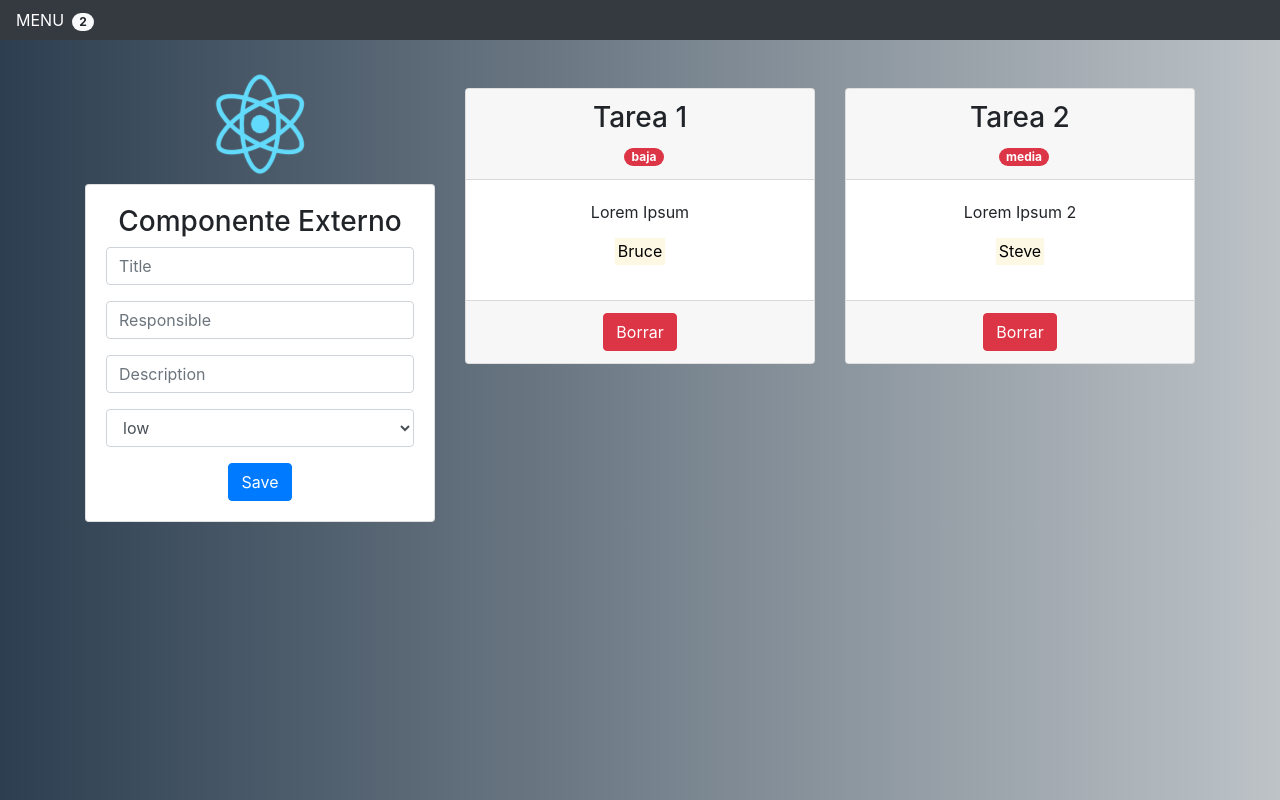
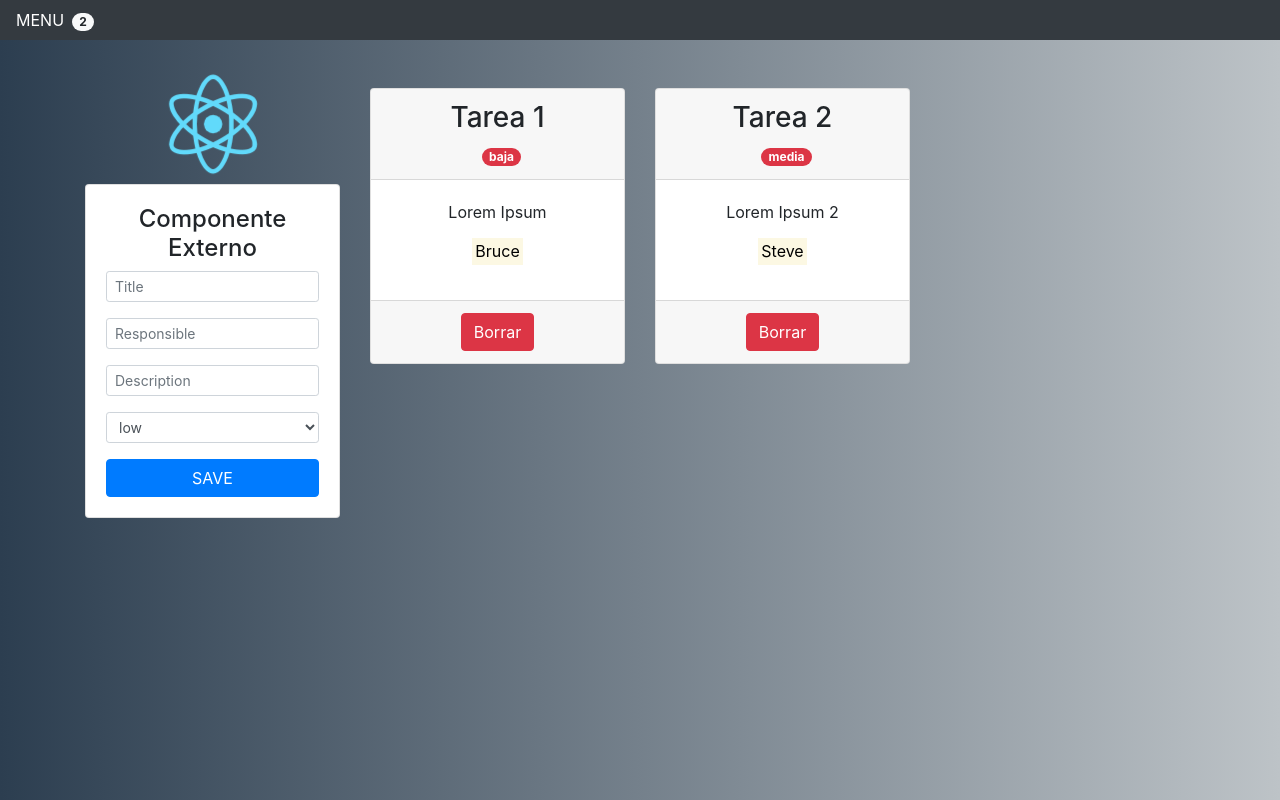
Before and after one commit to felipemogro/reactDemo, a React (Create React App) app: page / in a window 1280 px wide. Built offline with nearby package versions, Linux system fonts and the light colour scheme.

Commit message:
Rediseño de la posición de las tarjetas

```diff
--- a/src/App.js
+++ b/src/App.js
@@ -24,7 +24,6 @@ class App extends Component {
 
   handleRemove(index){
     console.log(index);
-    console.log('click en remove')
   }
 
   render(){
@@ -62,12 +61,16 @@ class App extends Component {
           <Navigation titulo="menu" cantidad={todo.length} />
           <div className="container">
             <div className="row mt-4">
-            <div className="col-md-4 text-center">
-                <img src={logo} className="App-logo" alt="logo" />
-                <Form onAddTodo={this.handleAddTodo}></Form>
+                <div className="col-md-3 text-center">
+                  <img src={logo} className="App-logo" alt="logo" />
+                  <Form onAddTodo={this.handleAddTodo}></Form>
+                </div>
+                <div className="col-md-9">
+                  <div className="row">
+                    {todo}
+                  </div>
+                </div>
               </div>
-              {todo}
-            </div>
           </div>
 
         </div>
--- a/src/components/Form.js
+++ b/src/components/Form.js
@@ -34,12 +34,12 @@ export class Form extends Component{
       <div className="card">
          <form className="card-body" onSubmit={this.handleForm}>
             <div className="form-group">
-              <h3>Componente Externo</h3>
+              <h4>Componente Externo</h4>
                 <input
                 type="text"
                 name="title"
                 onChange={this.handleInput}
-                className="form-control"
+                className="form-control form-control-sm"
                 placeholder="Title"
                 />
               </div>
@@ -48,7 +48,7 @@ export class Form extends Component{
                 type="text"
                 name="responsable"
                 onChange={this.handleInput}
-                className="form-control"
+                className="form-control form-control-sm"
                 placeholder="Responsible"
                 />
              </div>
@@ -57,14 +57,14 @@ export class Form extends Component{
               type="text"
               name="description"
               onChange={this.handleInput}
-              className="form-control"
+              className="form-control form-control-sm"
               placeholder="Description"
               />
           </div>
           <div className="form-group">
             <select
                 name="prioridad"
-                className="form-control"
+                className="form-control form-control-sm"
                 onChange={this.handleInput}
              >
               <option>low</option>
@@ -72,7 +72,7 @@ export class Form extends Component{
               <option>high</option>
             </select>
           </div>
-          <button type="submit" className="btn btn-primary">
+          <button type="submit" className="btn btn-primary btn-block text-uppercase">
             Save
           </button>
          </form>
```
Also changed, not shown: 1 other file (tests, documents, lock files or other folders).
